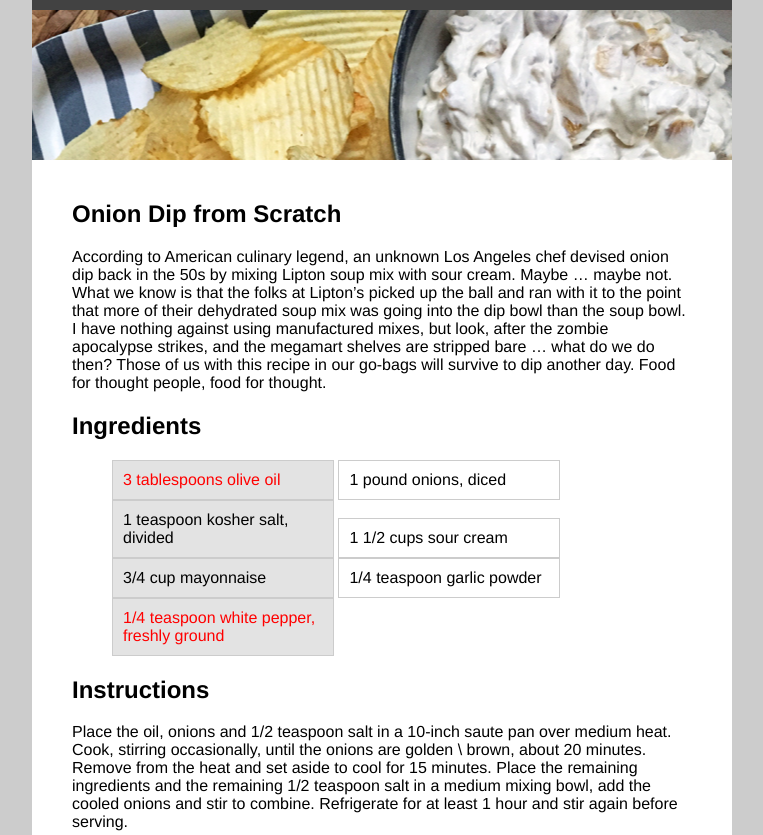
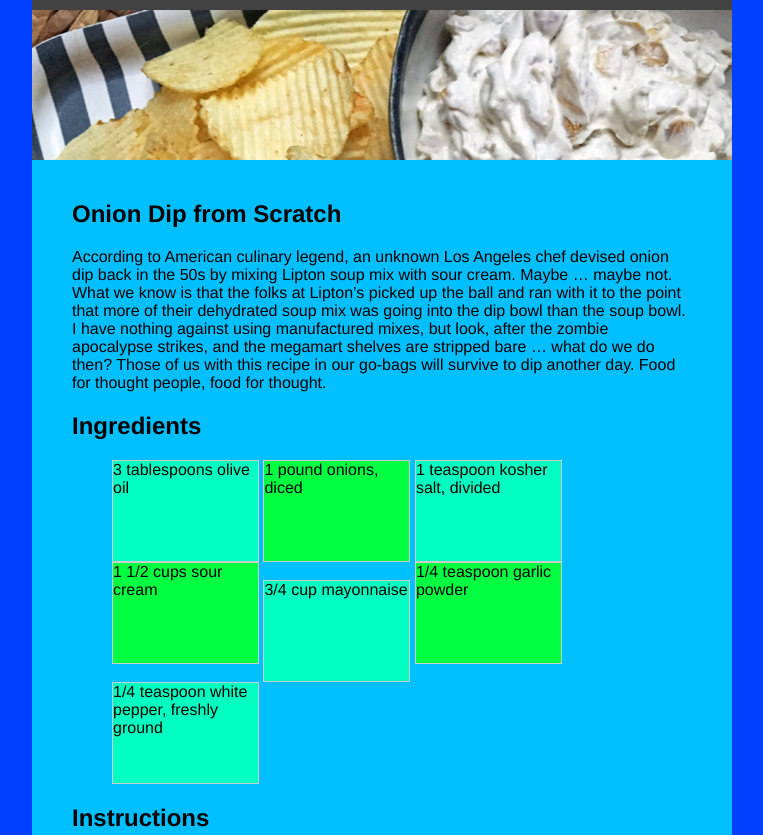
Before and after one commit to Whitworth-MSU/mi349fs15, a plain HTML site: page WeekFour/RecipeLab/index.html in a window 1280 px wide. Shown: the top 835 px of the page, without its empty margins (258-1021 px from the left). Drawn offline with Linux system fonts and the light colour scheme.

Commit message:
Week 5 Cards and CTAs

```diff
--- a/WeekFour/RecipeLab/stylesheet4.css
+++ b/WeekFour/RecipeLab/stylesheet4.css
@@ -1,5 +1,5 @@
 body {
-  background: #ccc;
+  background: #0040FF;
   margin: 0;
   font-family: Helvetica;
 }
@@ -14,7 +14,7 @@ body {
 
 .recipe {
   padding: 20px 40px;
-  background: #fff;
+  background: #00bfff;
 }
 
 /*
@@ -39,29 +39,24 @@ a:hover{
   background: yellow;
   }
 
-  ul li:first-child{
-    color: red;
+  ul li:nth-child(2n+1){
+    background: #00ffc0;
   }
-  ul li:last-child{
-    color: red;
-  }
-
-
-  ul li:nth-child(2n+1){
-    background: #e3e3e3;
+  ul li:nth-child(2n){
+    background: #00ff41;
+  ul li:nth-child
   }
 /*
 /* Inline, Inline-Block and Block */
 ul li{
 
   display: inline-block;
-  width: 200px;
-  padding: 10px;
+  width: 25%;
+  height: 100px;
   border: 1px solid #CCC;
 }*/
 ul li{
   float: left;
-  width: 280px;
 }
 
 h2{
```
Also changed, not shown: 2 other files.
